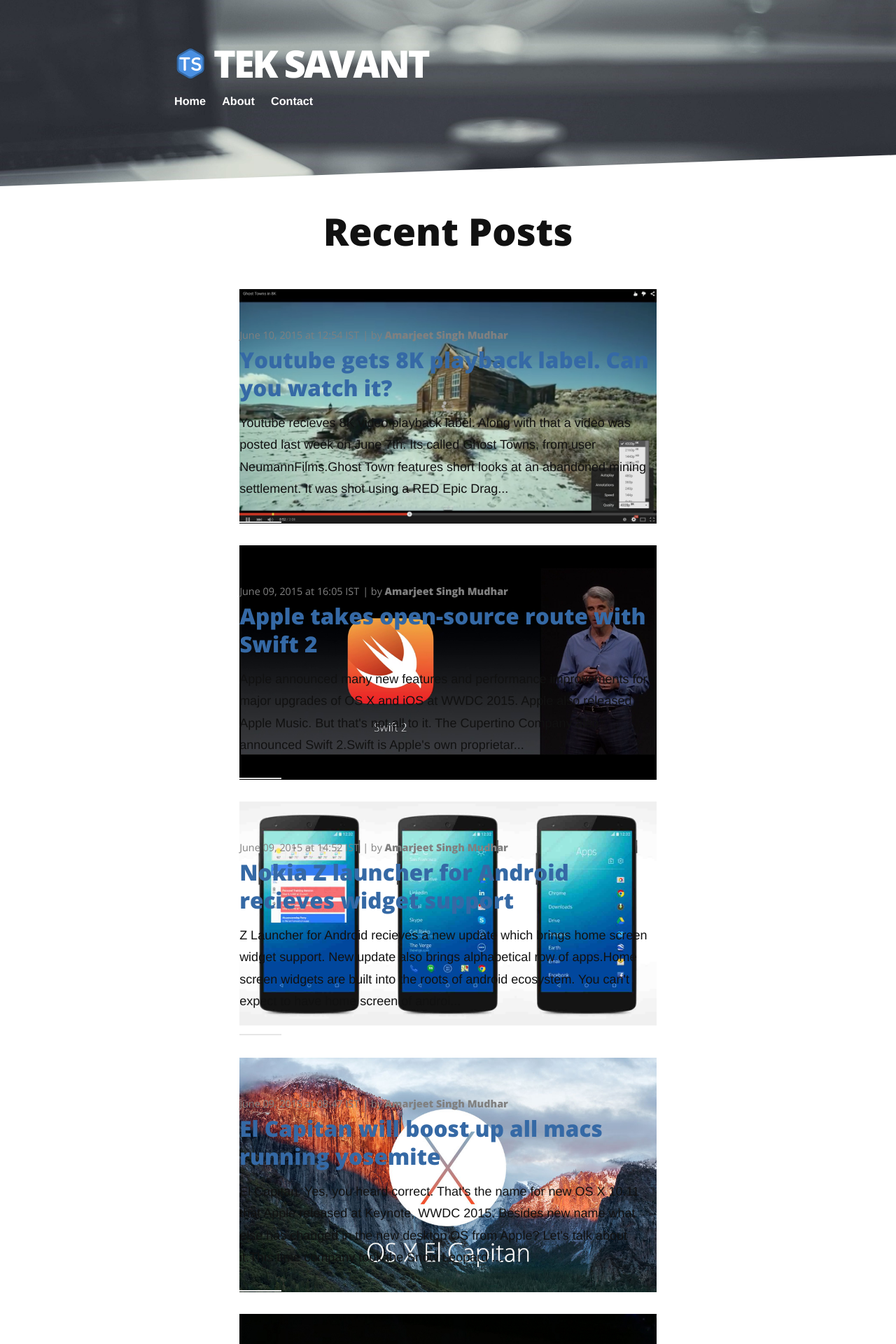
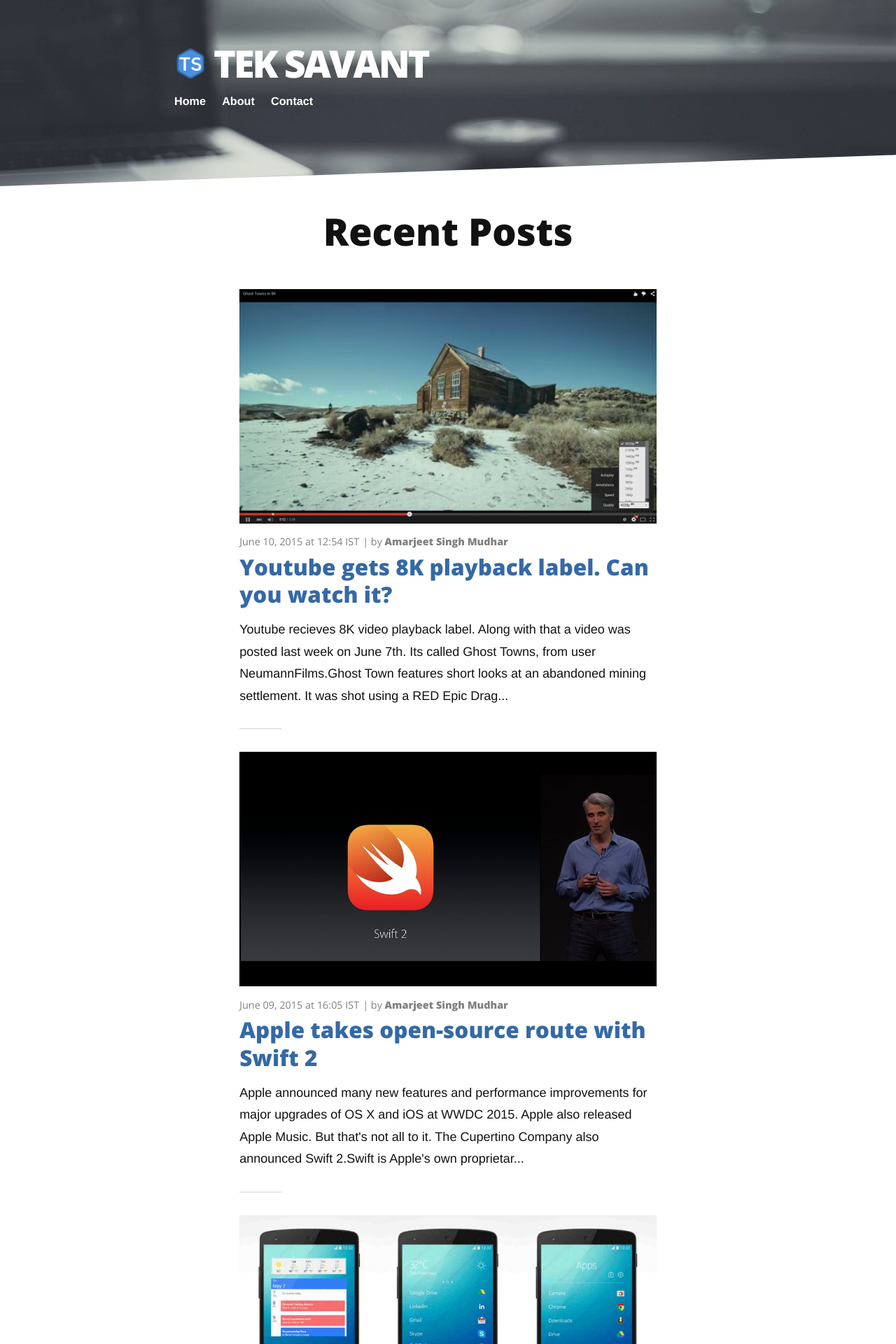
Before and after one commit to teksavant/teksavant.github.io, a Jekyll site: the page built from index.html, in a window 1280 px wide. Shown: the top 1920 px of the page at 70% size. Built offline with Jekyll 4.4.1, drawn with Linux system fonts in a browser that asks for light colours; nearby versions of some CDN libraries; Markdown is read by kramdown in place of the engine named in the settings; the list of posts is cut into pages by our own code; comment, search, counter and statistics services are not loaded.

Commit message:
try post image

```diff
--- a/index.html
+++ b/index.html
@@ -20,7 +20,7 @@
     {% for post in paginator.posts %}
       <li>
         {% if post.image %}
-    <div class="featuredImage" style="height: 50px;">
+    <div class="featuredImage">
         <img src="{{ '/assets/blog-img/' | prepend: site.baseurl | append: post.image }}" alt="" />
       </div>
   {% endif %}
```
